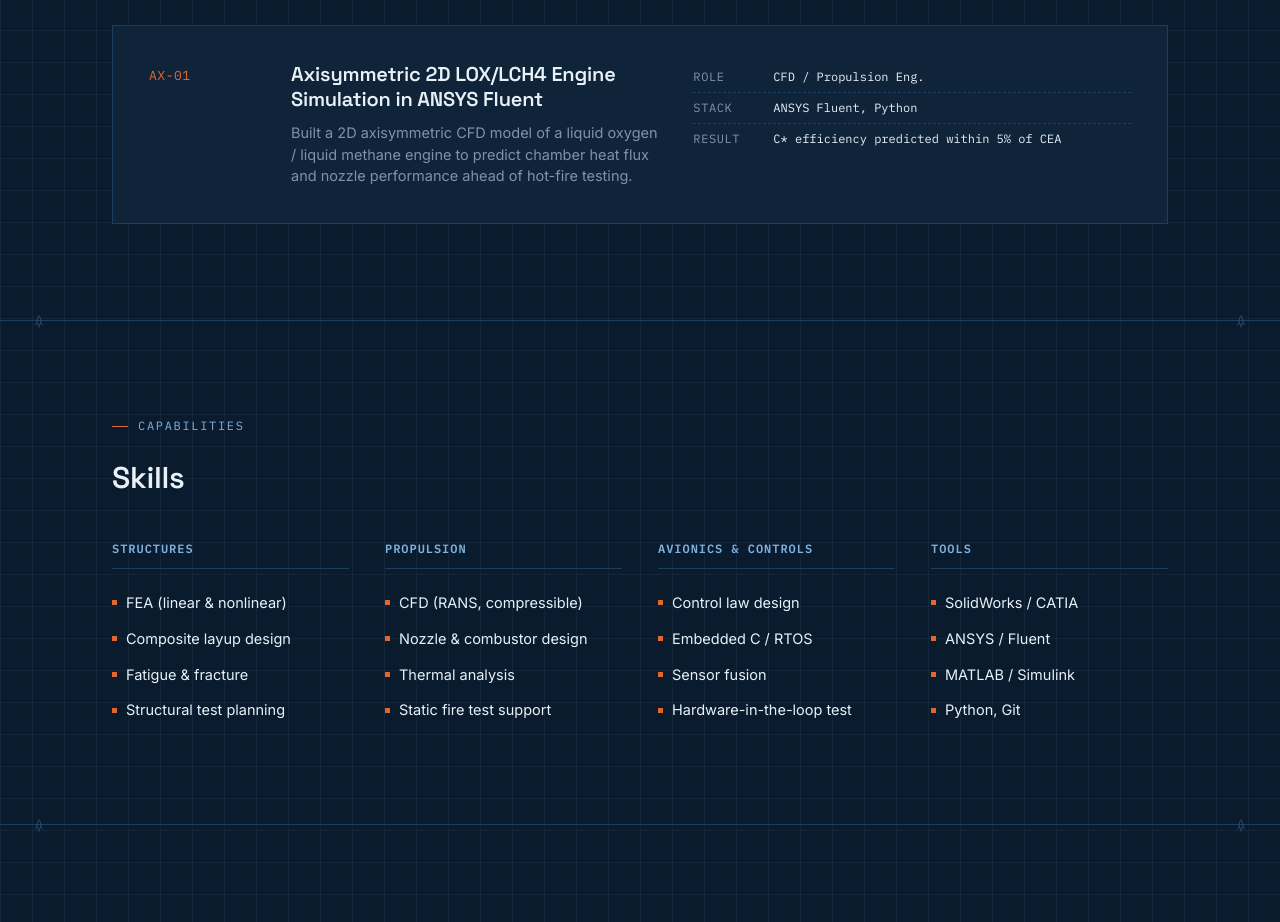
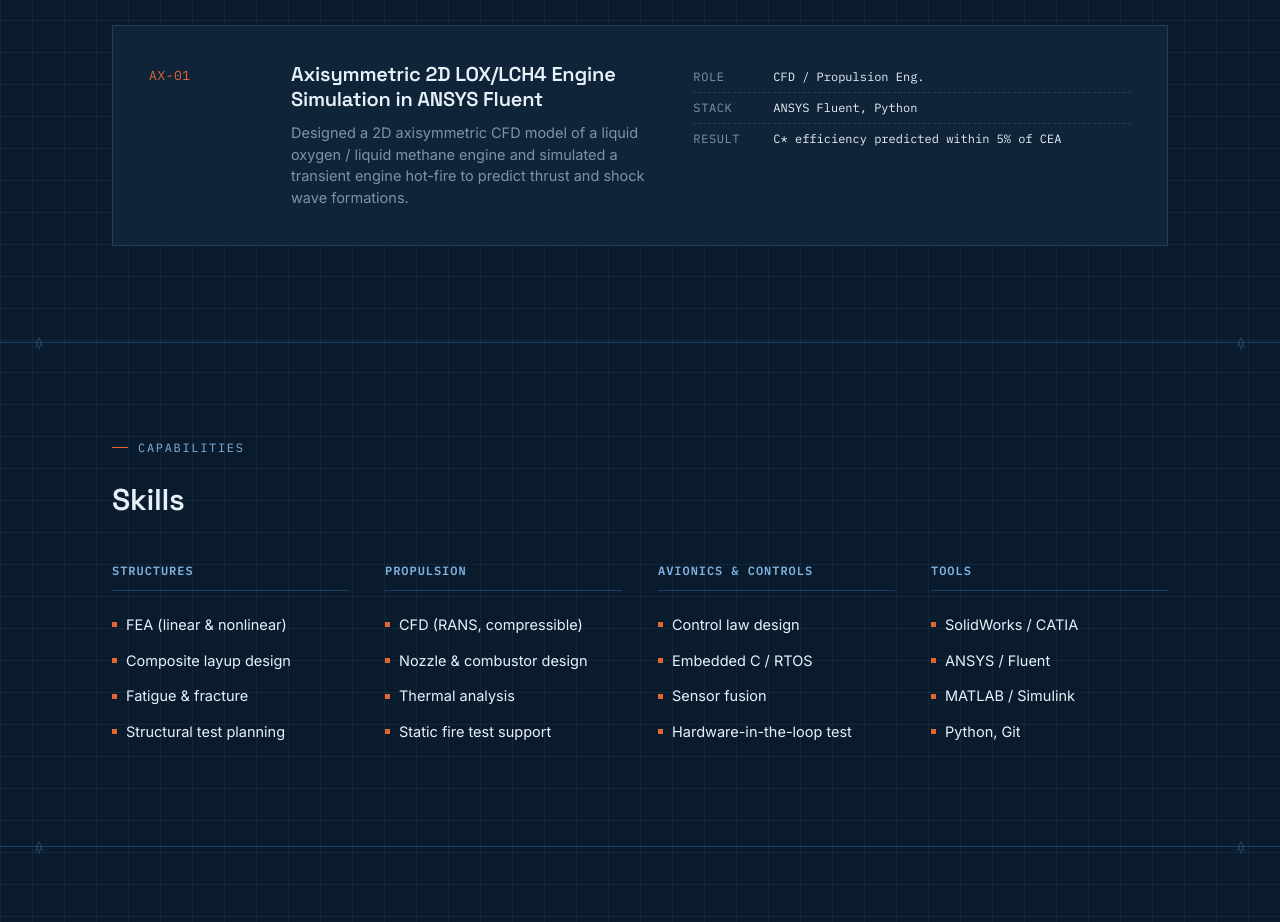
Before and after one commit to dhankyuel/Engineering-Portfolio, a plain HTML site: page index.html in a window 1280 px wide. Shown: the part 1520-2442 px from the top of the page. Drawn offline with Linux system fonts and the light colour scheme.

Commit message:
Update index.html

```diff
--- a/index.html
+++ b/index.html
@@ -726,7 +726,7 @@
         <div class="project-code">AX-01</div>
         <div>
           <h3>Axisymmetric 2D LOX/LCH4 Engine Simulation in ANSYS Fluent <span class="project-arrow">→</span></h3>
-          <p>Built a 2D axisymmetric CFD model of a liquid oxygen / liquid methane engine to predict chamber heat flux and nozzle performance ahead of hot-fire testing.</p>
+          <p>Designed a 2D axisymmetric CFD model of a liquid oxygen / liquid methane engine and simulated a transient engine hot-fire to predict thrust and shock wave formations.</p>
         </div>
         <div class="project-specs">
           <div class="row"><span class="k">Role</span><span>CFD / Propulsion Eng.</span></div>
```
